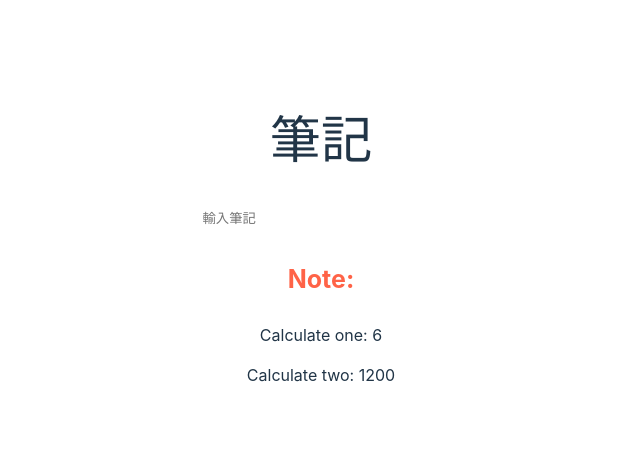
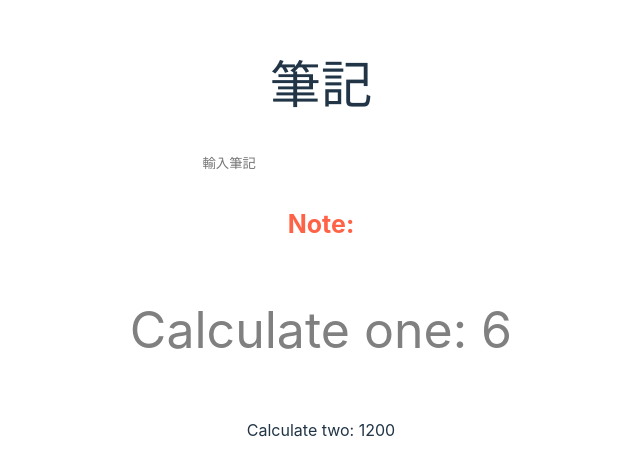
Before and after one commit to yanniao0827/Vue, a Vue app in the folder PRACTICE/my_app/: page / in a window 1280 px wide. Shown: the part 160-636 px from the top of the page, without its empty margins (319-959 px from the left). Built offline with nearby package versions, Linux system fonts and the light colour scheme.

Commit message:
7.7屬性繫節

```diff
--- a/PRACTICE/my_app/src/components/LifeNote.vue
+++ b/PRACTICE/my_app/src/components/LifeNote.vue
@@ -3,7 +3,7 @@ import { ref,onUpdated,onUnmounted } from 'vue';
 const note=ref('')
 const a=ref(30)
 const b=ref(40)
-
+// 寫已定義好的樣式名稱
 let classStyle=ref('font50')
 
 const testStyle=ref({color:'tomato', fontSize:'25px', fontWeight:'bold'})
@@ -29,7 +29,7 @@ onUnmounted(()=>{
 <h1>筆記</h1>
 <input type="text" placeholder="輸入筆記" v-model="note">
 <p :style="testStyle">Note:{{ note }}</p>
-<p :class="note">Calculate one: {{ 2+4 }}</p>
+<p :class="classStyle">Calculate one: {{ 2+4 }}</p>
 <p>Calculate two: {{ a*b }}</p>
 </template>
 
```
